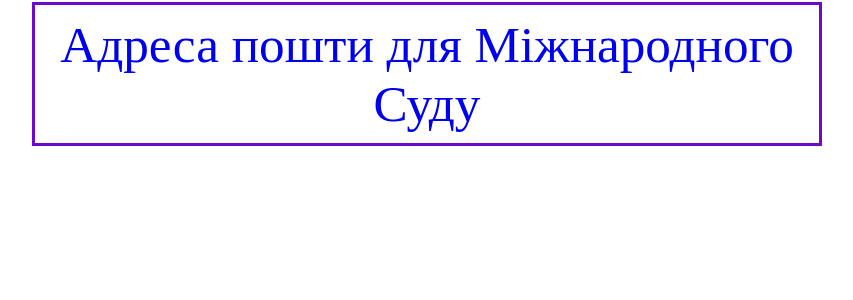
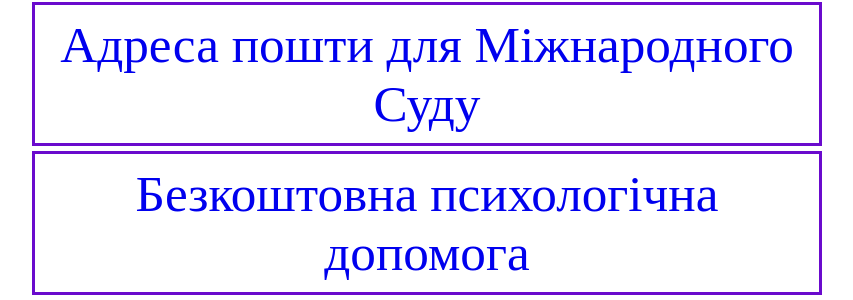
Before and after one commit to tsarnat29/link, a plain HTML site: page index.html in a window 1280 px wide. Shown: the part 772-1072 px from the top of the page, without its empty margins (213-1066 px from the left). Before the commit the page ends 923 px from the top, so only its background shows below. Drawn offline with Linux system fonts and the light colour scheme.

Commit message:
adding to base data

```diff
--- a/index.html
+++ b/index.html
@@ -43,6 +43,10 @@ const masButton = [
 		val: "Адреса пошти для Міжнародного Суду",
 		buttonLink: "otp.informationdesk@icc-cpi.int"
 	},
+	{
+		val: "Безкоштовна психологічна допомога",
+		buttonLink: "https://tellme.com.ua/"
+	},
 ]
 
 const div = document.getElementById('div');
```
